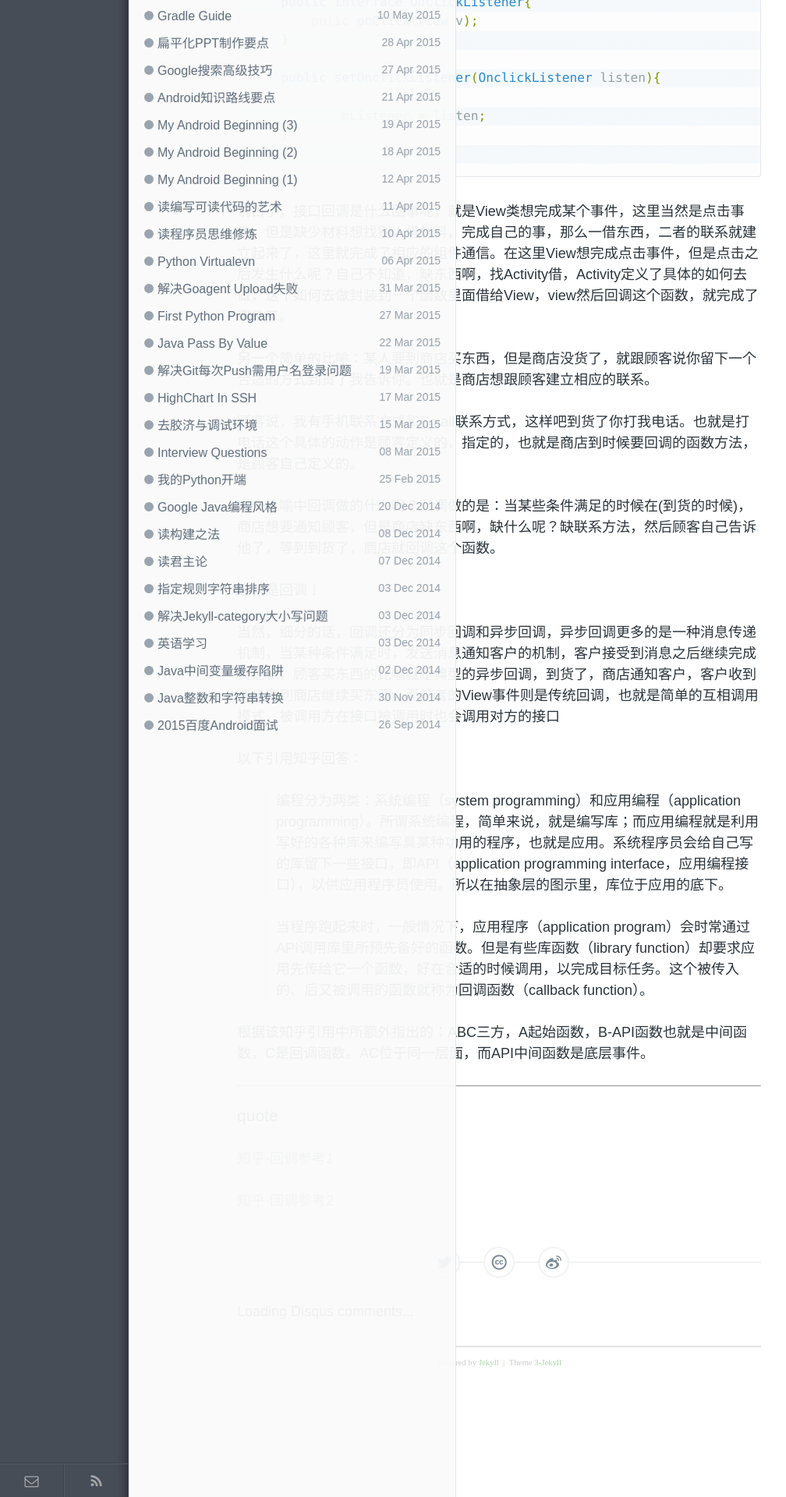
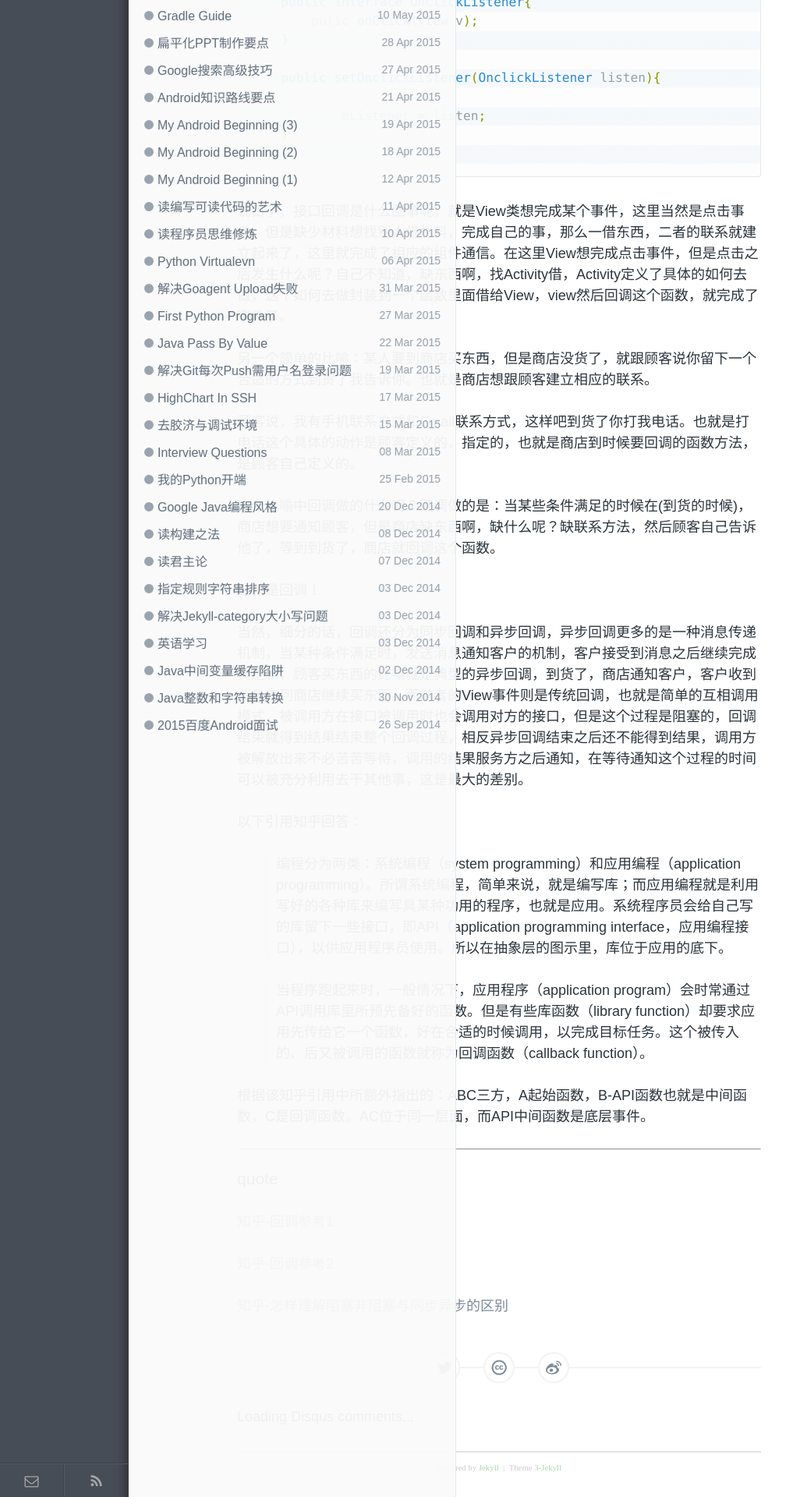
Before and after one commit to enlipan/enlipan.github.io, a Jekyll site: the page built from _posts/2015-7-23-interface-callback-android.md, in a window 1280 px wide. Shown: the part 911-2831 px from the top of the page at 78% size, without its empty margins (0-1008 px from the left). Built offline with Jekyll 4.4.1, drawn with Linux system fonts in a browser that asks for light colours; comment, search, counter and statistics services are not loaded.

Commit message:
Update 2015-7-23-interface-callback-android.md

```diff
--- a/_posts/2015-7-23-interface-callback-android.md
+++ b/_posts/2015-7-23-interface-callback-android.md
@@ -55,7 +55,7 @@ class View {
 
 这就是回调！
 
-当然，细分的话，回调还分为同步回调和异步回调，异步回调更多的是一种消息传递机制，当某种条件满足时，发送消息通知客户的机制，客户接受到消息之后继续完成其逻辑，顾客买东西的比喻就是典型的异步回调，到货了，商店通知客户，客户收到消息来到商店继续买东西。而前者的View事件则是传统回调，也就是简单的互相调用模式，被调用方在接口被调用时也会调用对方的接口
+当然，细分的话，回调还分为同步回调和异步回调，异步回调更多的是一种消息传递机制，当某种条件满足时，发送消息通知客户的机制，客户接受到消息之后继续完成其逻辑，顾客买东西的比喻就是典型的异步回调，到货了，商店通知客户，客户收到消息来到商店继续买东西。而前者的View事件则是传统回调，也就是简单的互相调用模式，被调用方在接口被调用时也会调用对方的接口，但是这个过程是阻塞的，回调结束就得到结果结束整个回调过程，相反异步回调结束之后还不能得到结果，调用方被解放出来不必苦苦等待，调用的结果服务方之后通知，在等待通知这个过程的时间可以被充分利用去干其他事，这是最大的差别。
 
 以下引用知乎回答：
 
@@ -74,3 +74,5 @@ class View {
 [知乎-回调参考1](http://zhi.hu/5Npt)
 
 [知乎-回调参考2](http://zhi.hu/4TQz)
+
+[知乎-怎样理解阻塞非阻塞与同步异步的区别](http://zhi.hu/XurJ)
```
